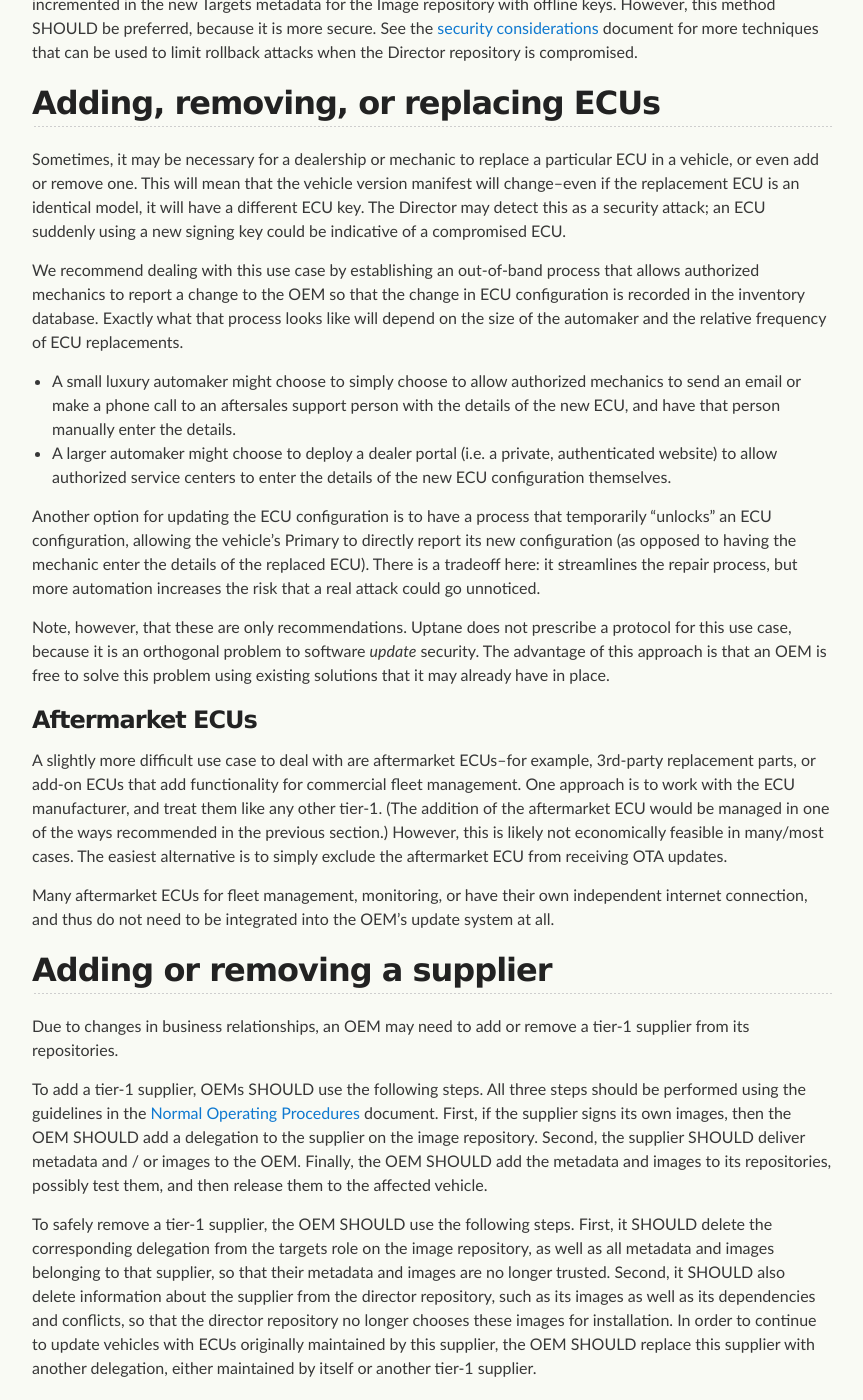
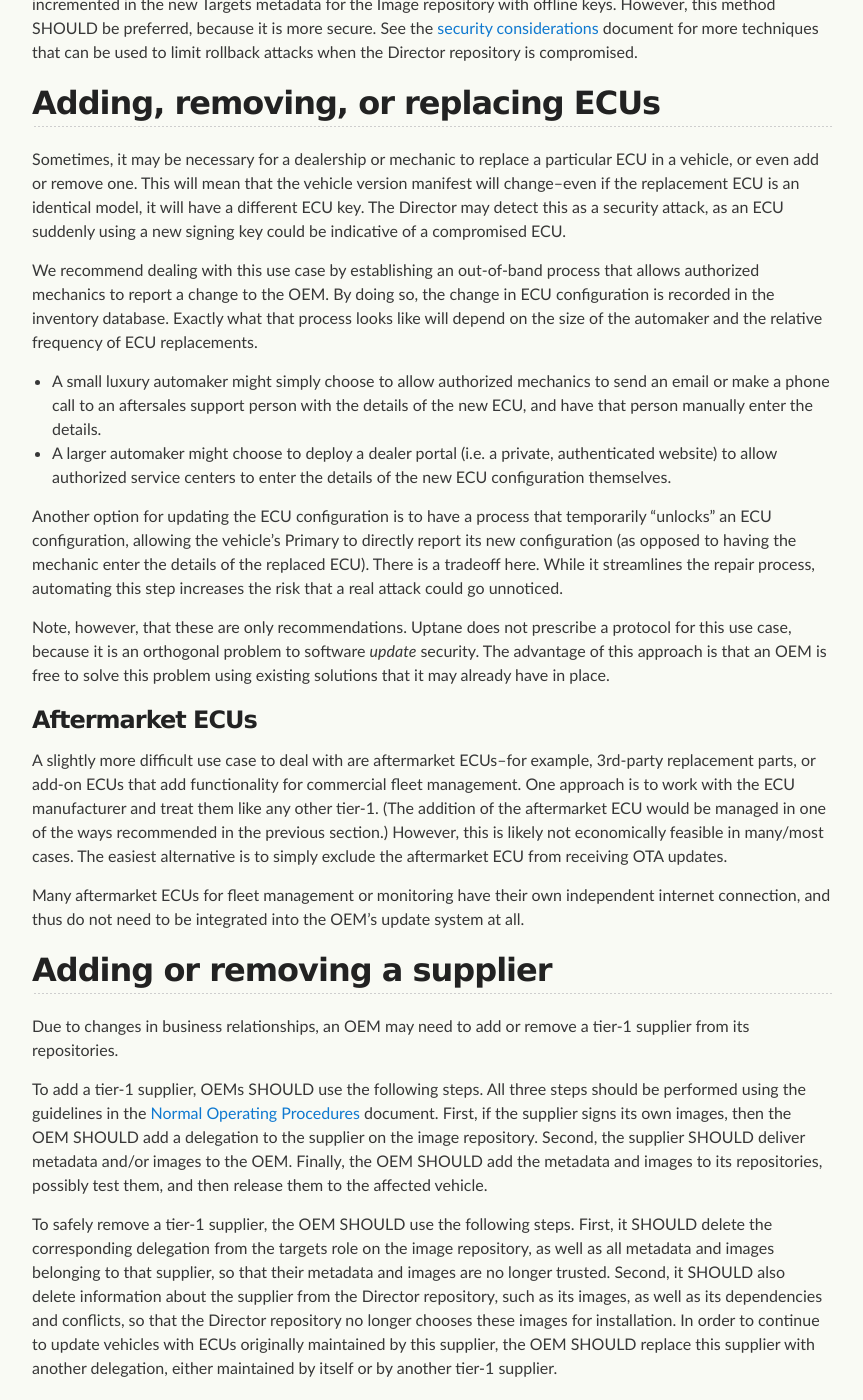
Before and after one commit to uptane/deployment-considerations, a Jekyll site: the page built from exceptional_operations.md, in a window 1280 px wide and 1400 px high, scrolled down 2523 px. Shown: the whole window, without its empty margins (208-1071 px from the left). Built offline with Jekyll 4.4.1, drawn with Linux system fonts in a browser that asks for light colours; our own code applies the rules of GitHub Pages for plain Markdown files; some of the changed text lies outside the part shown.

Commit message:
Minor changes to exceptional ops
Can we get some eyes on the section about aftermarket ECUs? When I was reviewing this for tone, I found the last sentence in that paragraph was incomplete or just missing a few critical word or two. I attempted to fix it, but I don't know if more needed to be done.

Lois

```diff
--- a/exceptional_operations.md
+++ b/exceptional_operations.md
@@ -39,30 +39,30 @@ where attackers compromise only the Director repository.  However, there are two
 
 ## Adding, removing, or replacing ECUs
 
-Sometimes, it may be necessary for a dealership or mechanic to replace a particular ECU in a vehicle, or even add or remove one. This will mean that the vehicle version manifest will change--even if the replacement ECU is an identical model, it will have a different ECU key. The Director may detect this as a security attack; an ECU suddenly using a new signing key could be indicative of a compromised ECU.
+Sometimes, it may be necessary for a dealership or mechanic to replace a particular ECU in a vehicle, or even add or remove one. This will mean that the vehicle version manifest will change--even if the replacement ECU is an identical model, it will have a different ECU key. The Director may detect this as a security attack, as an ECU suddenly using a new signing key could be indicative of a compromised ECU.
 
-We recommend dealing with this use case by establishing an out-of-band process that allows authorized mechanics to report a change to the OEM so that the change in ECU configuration is recorded in the inventory database. Exactly what that process looks like will depend on the size of the automaker and the relative frequency of ECU replacements.
+We recommend dealing with this use case by establishing an out-of-band process that allows authorized mechanics to report a change to the OEM. By doing so, the change in ECU configuration is recorded in the inventory database. Exactly what that process looks like will depend on the size of the automaker and the relative frequency of ECU replacements.
 
-* A small luxury automaker might choose to simply choose to allow authorized mechanics to send an email or make a phone call to an aftersales support person with the details of the new ECU, and have that person manually enter the details.
+* A small luxury automaker might simply choose to allow authorized mechanics to send an email or make a phone call to an aftersales support person with the details of the new ECU, and have that person manually enter the details.
 * A larger automaker might choose to deploy a dealer portal (i.e. a private, authenticated website) to allow authorized service centers to enter the details of the new ECU configuration themselves.
 
-Another option for updating the ECU configuration is to have a process that temporarily "unlocks" an ECU configuration, allowing the vehicle's Primary to directly report its new configuration (as opposed to having the mechanic enter the details of the replaced ECU). There is a tradeoff here: it streamlines the repair process, but more automation increases the risk that a real attack could go unnoticed.
+Another option for updating the ECU configuration is to have a process that temporarily "unlocks" an ECU configuration, allowing the vehicle's Primary to directly report its new configuration (as opposed to having the mechanic enter the details of the replaced ECU). There is a tradeoff here. While it streamlines the repair process, automating this step increases the risk that a real attack could go unnoticed.
 
 Note, however, that these are only recommendations. Uptane does not prescribe a protocol for this use case, because it is an orthogonal problem to software _update_ security. The advantage of this approach is that an OEM is free to solve this problem using existing solutions that it may already have in place.
 
 ### Aftermarket ECUs
 
-A slightly more difficult use case to deal with are aftermarket ECUs--for example, 3rd-party replacement parts, or add-on ECUs that add functionality for commercial fleet management. One approach is to work with the ECU manufacturer, and treat them like any other tier-1. (The addition of the aftermarket ECU would be managed in one of the ways recommended in the previous section.) However, this is likely not economically feasible in many/most cases. The easiest alternative is to simply exclude the aftermarket ECU from receiving OTA updates.
+A slightly more difficult use case to deal with are aftermarket ECUs--for example, 3rd-party replacement parts, or add-on ECUs that add functionality for commercial fleet management. One approach is to work with the ECU manufacturer and treat them like any other tier-1. (The addition of the aftermarket ECU would be managed in one of the ways recommended in the previous section.) However, this is likely not economically feasible in many/most cases. The easiest alternative is to simply exclude the aftermarket ECU from receiving OTA updates.
 
-Many aftermarket ECUs for fleet management, monitoring, or  have their own independent internet connection, and thus do not need to be integrated into the OEM's update system at all.
+Many aftermarket ECUs for fleet management or monitoring have their own independent internet connection, and thus do not need to be integrated into the OEM's update system at all.
 
 ## Adding or removing a supplier
 
 Due to changes in business relationships, an OEM may need to add or remove a tier-1 supplier from its repositories.
 
-To add a tier-1 supplier, OEMs SHOULD use the following steps. All three steps should be performed using the guidelines in the [Normal Operating Procedures](https://github.com/uptane/deployment-considerations/blob/master/normal_operation.md) document. First, if the supplier signs its own images, then the OEM SHOULD add a delegation to the supplier on the image repository. Second, the supplier SHOULD deliver metadata and / or images to the OEM. Finally, the OEM SHOULD add the metadata and images to its repositories, possibly test them, and then release them to the affected vehicle.
+To add a tier-1 supplier, OEMs SHOULD use the following steps. All three steps should be performed using the guidelines in the [Normal Operating Procedures](https://github.com/uptane/deployment-considerations/blob/master/normal_operation.md) document. First, if the supplier signs its own images, then the OEM SHOULD add a delegation to the supplier on the image repository. Second, the supplier SHOULD deliver metadata and/or images to the OEM. Finally, the OEM SHOULD add the metadata and images to its repositories, possibly test them, and then release them to the affected vehicle.
 
-To safely remove a tier-1 supplier, the OEM SHOULD use the following steps. First, it SHOULD delete the corresponding delegation from the targets role on the image repository, as well as all metadata and images belonging to that supplier, so that their metadata and images are no longer trusted. Second, it SHOULD also delete information about the supplier from the director repository, such as its images as well as its dependencies and conflicts, so that the director repository no longer chooses these images for installation. In order to continue to update vehicles with ECUs originally maintained by this supplier, the OEM SHOULD replace this supplier with another delegation, either maintained by itself or another tier-1 supplier.
+To safely remove a tier-1 supplier, the OEM SHOULD use the following steps. First, it SHOULD delete the corresponding delegation from the targets role on the image repository, as well as all metadata and images belonging to that supplier, so that their metadata and images are no longer trusted. Second, it SHOULD also delete information about the supplier from the Director repository, such as its images, as well as its dependencies and conflicts, so that the Director repository no longer chooses these images for installation. In order to continue to update vehicles with ECUs originally maintained by this supplier, the OEM SHOULD replace this supplier with another delegation, either maintained by itself or by another tier-1 supplier.
 
 Tier-1 suppliers are free to manage delegations to members within its own organizations, or tier-2 suppliers (who may delegate, in turn, to tier-3 suppliers), without involving the OEM.
 
```
Also changed, not shown: other parts of exceptional_operations.md (+1 -1 lines).
